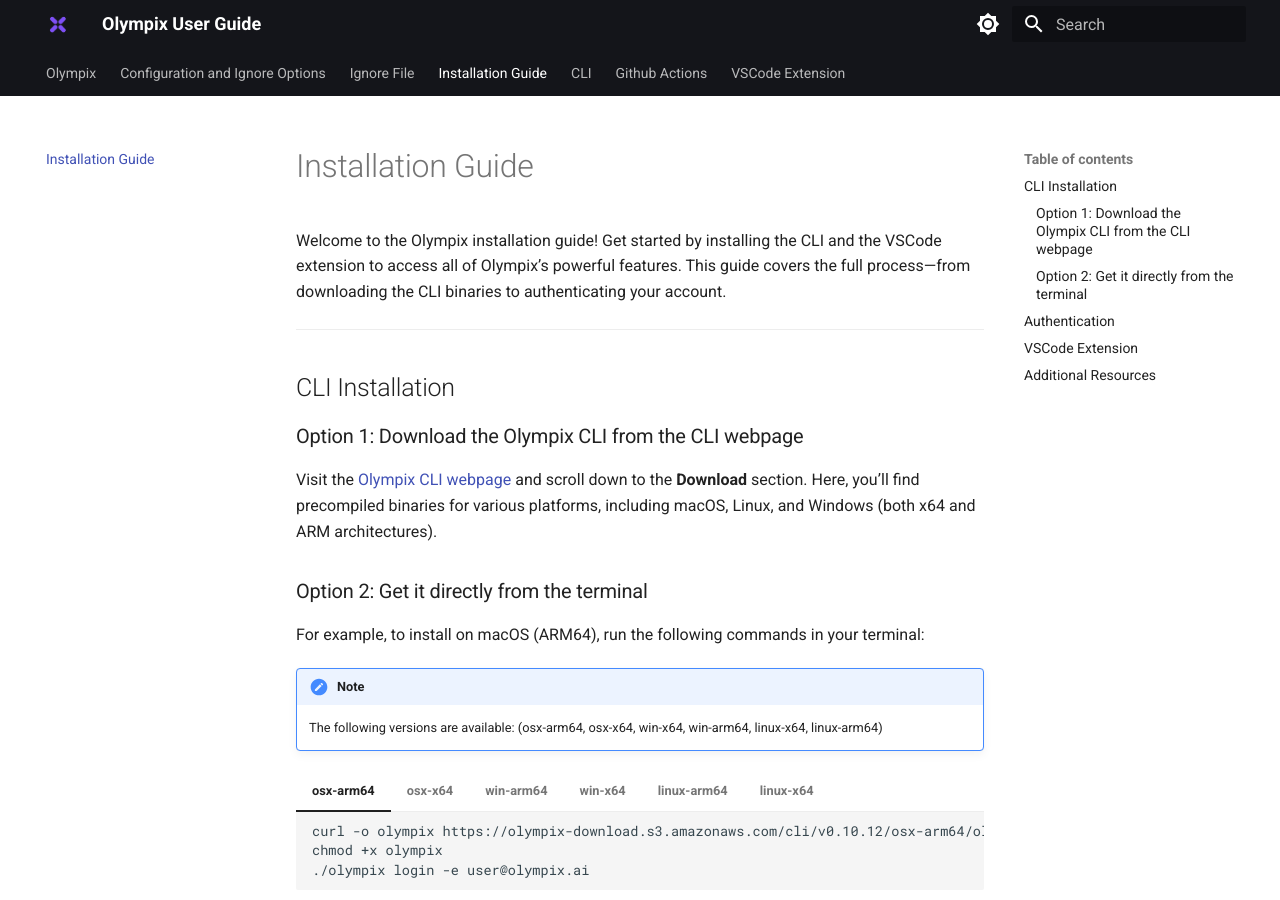
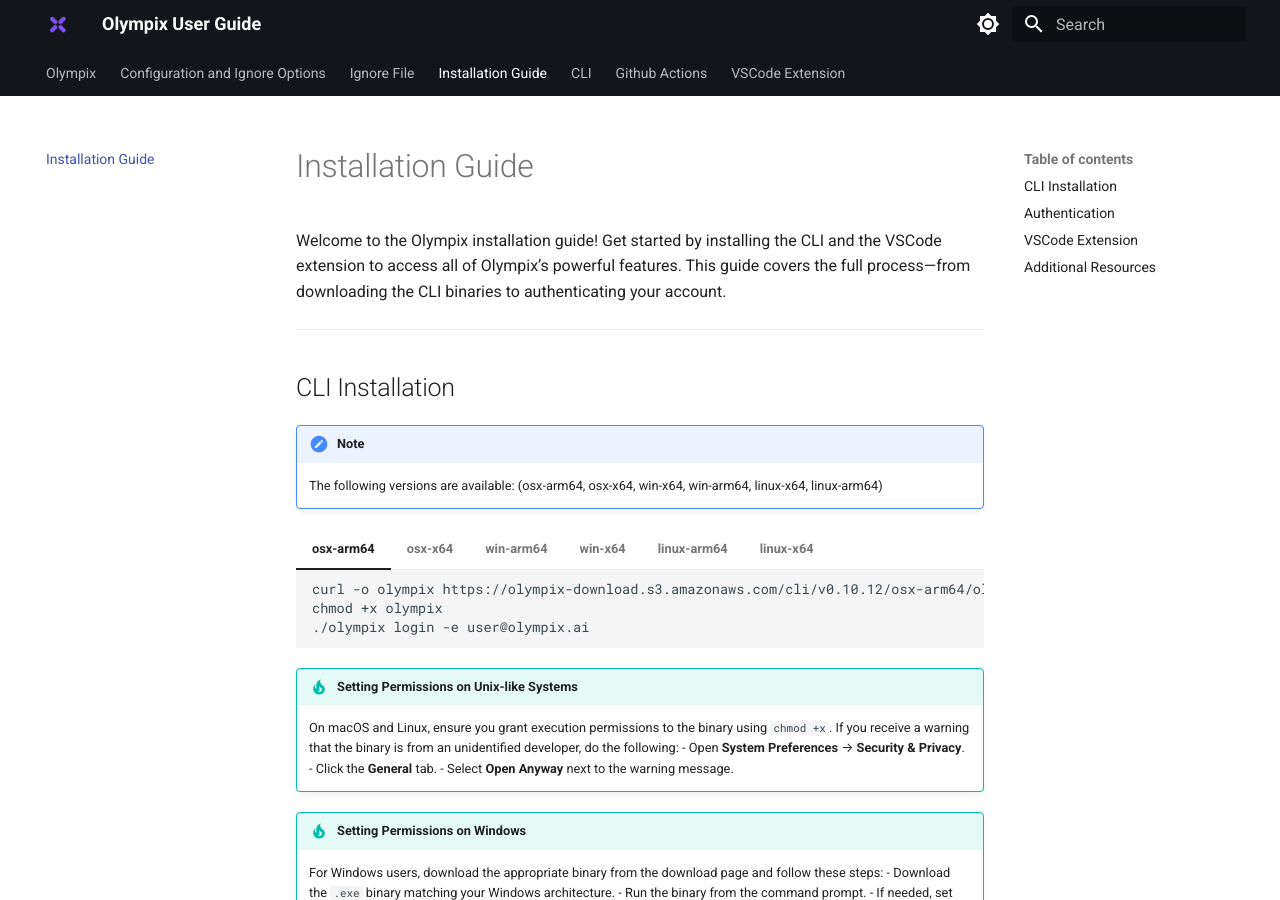
Before and after one commit to olympix/olympix.github.io, an MkDocs documentation site: the page built from docs/Installation.md, in a window 1280 px wide and 900 px high. Built offline with MkDocs 1.6.1 and Material for MkDocs 9.7.7, drawn with Linux system fonts in a browser that asks for light colours.

Commit message:
remove aws cli download

```diff
--- a/docs/Installation.md
+++ b/docs/Installation.md
@@ -6,13 +6,6 @@
 
 ## CLI Installation
 
-### Option 1: Download the Olympix CLI from the CLI webpage
-
-Visit the [Olympix CLI webpage](https://olympix-download.s3.amazonaws.com/cli/cli_doc.html) and scroll down to the **Download** section. Here, you’ll find precompiled binaries for various platforms, including macOS, Linux, and Windows (both x64 and ARM architectures).
-
-### Option 2: Get it directly from the terminal
-
-For example, to install on macOS (ARM64), run the following commands in your terminal:
 !!! note
     The following versions are available: (osx-arm64, osx-x64, win-x64, win-arm64, linux-x64, linux-arm64)
 
```
